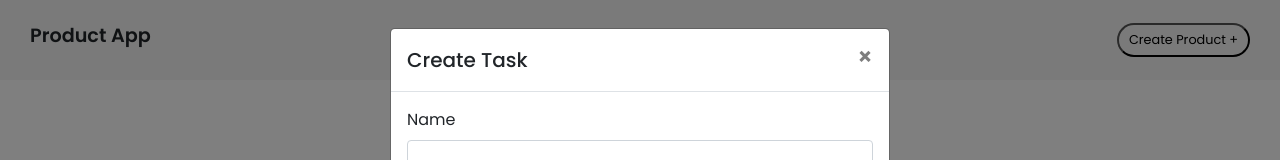
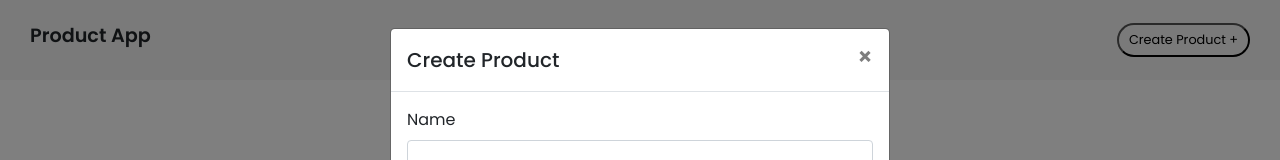
Before and after one commit to latifasalsab/Technical-Test-ProductApp, a React (Create React App) app: page / in a window 1280 px wide. Both pictures are taken after a click on the button "Create Product +". Shown: the top 160 px of the page. Built offline with nearby package versions, Linux system fonts and the light colour scheme.

Commit message:
Update CreateProduct.js

```diff
--- a/src/modals/CreateProduct.js
+++ b/src/modals/CreateProduct.js
@@ -122,7 +122,7 @@ const CreateProductPopup = ({modal, toggle, save}) => {
 
     return (
         <Modal isOpen={modal} toggle={toggle}>
-            <ModalHeader toggle={toggle}>Create Task</ModalHeader>
+            <ModalHeader toggle={toggle}>Create Product</ModalHeader>
             <ModalBody>
 
                     <div className = "form-group">
```
